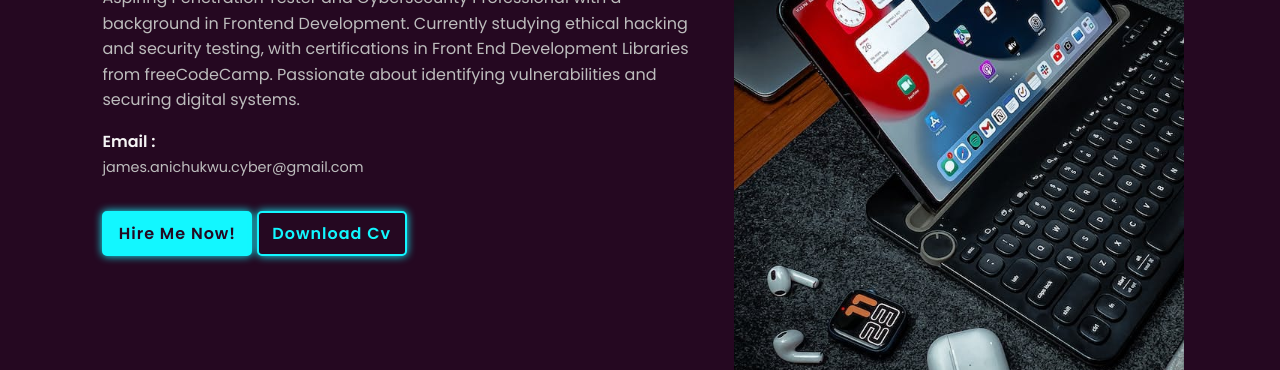
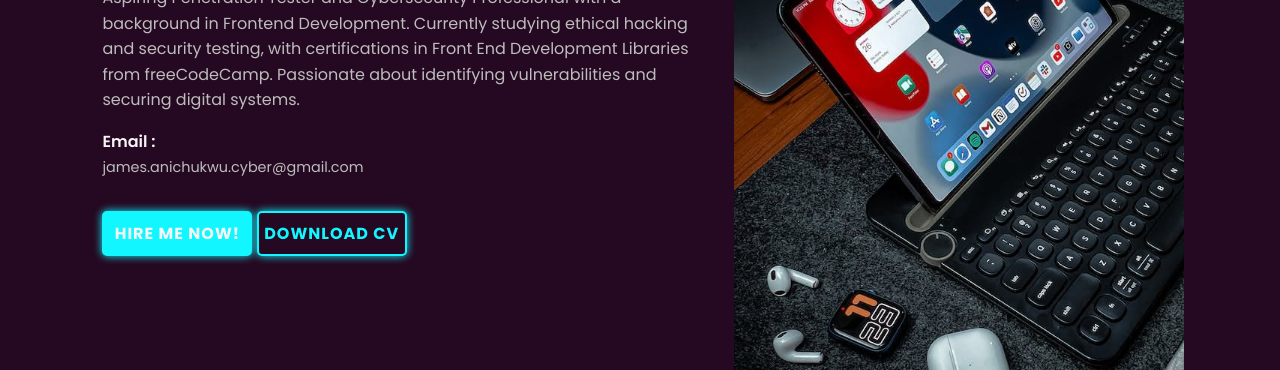
Before and after one commit to Jeffcruz000/MY-PORTFOLIO-WITH-HTML-CSS-JAVASCRITE, a plain HTML site: page index.html in a window 1280 px wide. Shown: the part 310-680 px from the top of the page. Drawn offline with nearby package versions, Linux system fonts and the light colour scheme.

Commit message:
changed btn background and font color

```diff
--- a/style.css
+++ b/style.css
@@ -283,6 +283,7 @@ span{
 }
 
 
+
 .btn-box .btn{
 
   display: inline-flex;
@@ -291,16 +292,17 @@ span{
   width: 150px;
   height: 100%;
   background: var(--hover-color);
-  color: var(--bg-color);
+  color: var(--text-color);
   font-size: 1rem;
   letter-spacing: 1px;
-  font-weight: 600;
+  font-weight: 700;
   transition: .6s;
   box-shadow: var(--neon-box-shadow);
   border-radius: 5px;
   position: relative;overflow: hidden;
   z-index: 1;
   border: 2px solid var(--hover-color);
+   text-transform: uppercase;
 
 }
 
@@ -331,7 +333,7 @@ span{
 }
 
 .btn:nth-child(2):hover{
-  color: var(--bg-color);
+  color: var(--text-color);
 }
 
 .btn:nth-child(2)::before{
```
